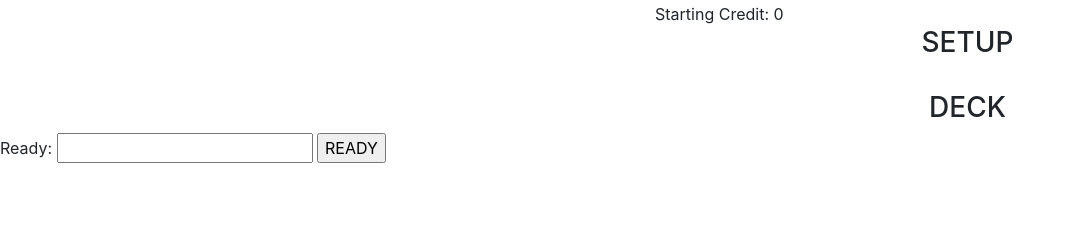
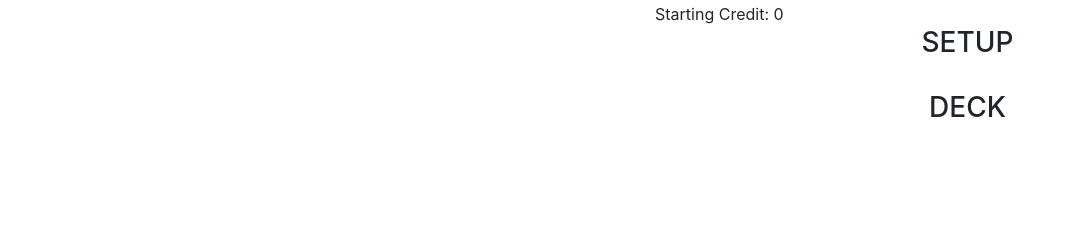
Before and after one commit to fuchsteufelswild/MiniProjects, a Django app: template WebBoardGame/templates/game_lobby.html in a window 1280 px wide. Shown: the part 64-304 px from the top of the page, without its empty margins (0-1074 px from the left). Run offline with Django 3.2, Linux system fonts and the light colour scheme; the template is opened without the code that fills it: most values are stand-ins (such as "Sample title", 1, 10 or a date in 2020); some libraries are stand-ins or nearby versions.

Commit message:
Small Fix

```diff
--- a/WebBoardGame/templates/game_lobby.html
+++ b/WebBoardGame/templates/game_lobby.html
@@ -52,16 +52,6 @@
       </div>
     </div>
 
-
-    <form class="" action="./" method="post">
-      {% csrf_token %}
-
-      <label for="ready_val">Ready:</label>
-      <input type="text" name="ready_val" value="">
-
-      <input type="submit" name="" value="READY">
-    </form>
-
   </body>
   <script>
     console.log("Waiting")
```
Also changed, not shown: WebBoardGame/db.sqlite3.
